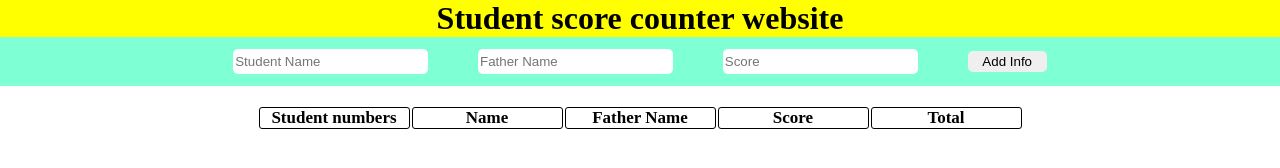
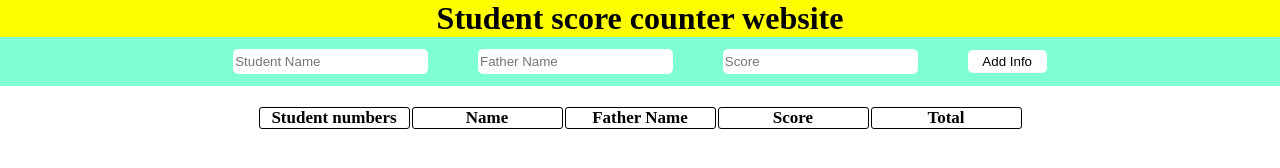
Before and after one commit to gmuhiuddin/Student-score-website, a plain HTML site: page index.html in a window 1280 px wide. Drawn offline with Linux system fonts and the light colour scheme.

Commit message:
added changes

```diff
--- a/index.css
+++ b/index.css
@@ -18,11 +18,12 @@
 }
 #addInfoBtn{
 width: 79px;
-height: 21px;
+height: 23px;
 cursor: pointer;
 border-radius:5px ;
     border: none;
     padding: 1.5px;
+    background-color: white;
 }
 input{
     border-radius:5px ;
```
